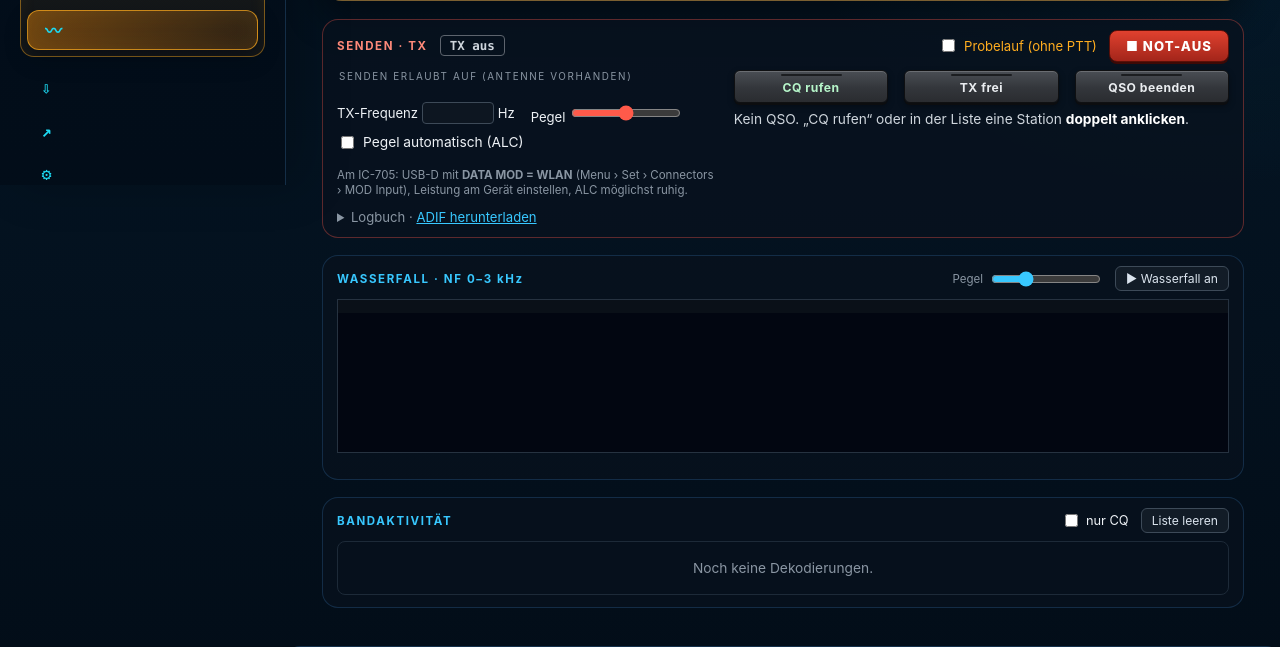
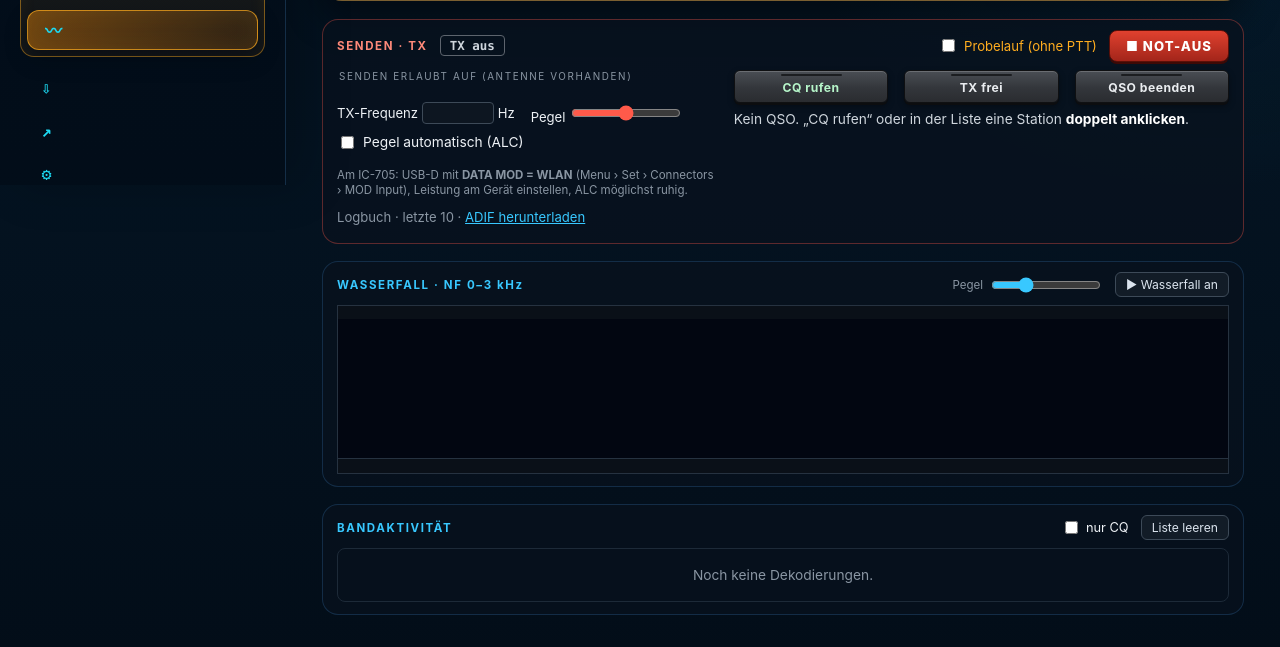
Before and after one commit to OrbitHubApp/orbithub, a Python web app: template app/templates/digital.html in a window 1280 px wide. Shown: the part 615-1262 px from the top of the page. Run offline with Jinja, Linux system fonts and the light colour scheme; the template is opened without the code that fills it, so the values that code supplies are empty.

Commit message:
Digital: Logbuch zeigt immer die letzten 10 QSOs, Gegenrufzeichen orange bei bestehender Verbindung, Wasserfall-Rufzeichen ohne Ueberlappung
Co-Authored-By: Claude Opus 5.5 <noreply@anthropic.com>

Claude-Session: https://claude.ai/code/session_01RuEozJfG5USNhWH6zw9hZE

```diff
--- a/app/templates/digital.html
+++ b/app/templates/digital.html
@@ -145,10 +145,10 @@ OrbitHub &middot; {{ t('nav.digital') }}
     </div>
   </div>
   <div class="dg-msg" id="dg-tx-err" hidden></div>
-  <details class="dg-log">
-    <summary>Logbuch <span id="dg-log-n"></span> · <a href="/api/digital/log.adi" download>ADIF herunterladen</a></summary>
+  <div class="dg-log">
+    <div class="dg-log-head">Logbuch · letzte 10 <span id="dg-log-n"></span> · <a href="/api/digital/log.adi" download>ADIF herunterladen</a></div>
     <table class="dg-table" id="dg-log-table"></table>
-  </details>
+  </div>
 </section>
 
 <section class="dg-card dg-wf" aria-label="Wasserfall">
@@ -238,7 +238,8 @@ OrbitHub &middot; {{ t('nav.digital') }}
 .dg-meters.is-live .dg-meter-note { color: var(--dg-red); }
 .dg-qsobig { margin-top: 12px; padding: 10px 14px; border-radius: 8px; border: 1px solid rgba(255,90,74,0.45); background: linear-gradient(90deg, rgba(255,90,74,0.12), rgba(255,90,74,0.03)); display: grid; grid-template-columns: auto minmax(0, 1fr) auto; grid-template-areas: "call info rst" "state state state"; gap: 4px 18px; align-items: center; }
 .dg-qsobig.is-done { border-color: rgba(60,224,122,0.5); background: linear-gradient(90deg, rgba(60,224,122,0.12), rgba(60,224,122,0.03)); }
-.dg-qb-call { grid-area: call; font-family: var(--dg-mono); font-weight: 800; font-size: clamp(1.8rem, 4vw, 2.8rem); color: #fff; letter-spacing: 0.04em; line-height: 1; }
+.dg-qb-call { grid-area: call; font-family: var(--dg-mono); font-weight: 800; font-size: clamp(1.8rem, 4vw, 2.8rem); color: #fff; letter-spacing: 0.04em; line-height: 1; transition: color 0.3s; }
+.dg-qb-call.is-connected { color: #ff9a2e; text-shadow: 0 0 18px rgba(255,154,46,0.35); }
 .dg-qb-info { grid-area: info; min-width: 0; }
 .dg-qb-country { font-size: 1.15rem; font-weight: 700; color: #ffd38a; white-space: nowrap; overflow: hidden; text-overflow: ellipsis; }
 .dg-qb-dist { font-family: var(--dg-mono); font-size: 0.86rem; color: #cfd6dd; }
@@ -302,8 +303,9 @@ OrbitHub &middot; {{ t('nav.digital') }}
 .dg-wf-scale { position: relative; height: 1.3em; border: 1px solid #263240; border-bottom: none; background: #0a1018; font-size: 0.66rem; color: var(--dg-dim); overflow: hidden; }
 .dg-wf-scale span { position: absolute; top: 0.15em; transform: translateX(-50%); white-space: nowrap; font-variant-numeric: tabular-nums; }
 .dg-wf-canvas { display: block; width: 100%; height: 140px; background: #020611; border: 1px solid #263240; border-top: none; image-rendering: pixelated; }
-.dg-wf-marks { position: relative; height: 1.4em; font-size: 0.62rem; overflow: hidden; }
-.dg-wf-marks span { position: absolute; transform: translateX(-50%); white-space: nowrap; color: var(--dg-amber); font-family: var(--dg-mono); }
+.dg-wf-marks { position: relative; height: 1.4em; font-size: 0.66rem; overflow: hidden; border: 1px solid #263240; border-top: none; background: #0a1018; }
+.dg-wf-marks span { position: absolute; transform: translateX(-50%); white-space: nowrap; color: var(--dg-amber); font-family: var(--dg-mono); line-height: 1.3em; }
+.dg-wf-marks span::before { content: ""; position: absolute; left: 50%; top: -0.25em; width: 1px; height: 0.25em; background: currentColor; opacity: 0.6; }
 .dg-wf-marks span.is-cq { color: var(--dg-green); }
 .dg-table-wrap { max-height: 62vh; overflow: auto; border-radius: 8px; border: 1px solid #1d2a38; }
 .dg-table { width: 100%; border-collapse: collapse; font-family: var(--dg-mono); font-size: 0.82rem; font-variant-numeric: tabular-nums; }
@@ -358,7 +360,7 @@ OrbitHub &middot; {{ t('nav.digital') }}
 .dg-check { font-size: 0.86rem; display: flex; gap: 6px; align-items: center; color: var(--dg-text); cursor: pointer; }
 .dg-check input { accent-color: var(--dg-red); }
 .dg-log { margin-top: 10px; font-size: 0.82rem; color: var(--dg-dim); }
-.dg-log summary { cursor: pointer; }
+.dg-log-head { color: var(--dg-dim); }
 .dg-log a { color: var(--dg-cyan); }
 .dg-log .dg-table { margin-top: 6px; }
 .dg-table tr.is-tx td { background: rgba(255,90,74,0.10); }
@@ -655,10 +657,16 @@ OrbitHub &middot; {{ t('nav.digital') }}
     rows = rows.filter(function (d) { return !d.tx; });
     var el = $("dg-wf-marks");
     if (isWspr() || !rows.length) { el.innerHTML = ""; return; }
-    var lastUtc = rows[rows.length - 1].utc, html = "";
-    rows.filter(function (d) { return d.utc === lastUtc; }).forEach(function (d) {
-      html += '<span class="' + (d.cq ? "is-cq" : "") + '" style="left:' + (d.df / 3000 * 100).toFixed(2) + '%">' + esc(d.call || "?") + "</span>";
-    });
+    var lastUtc = rows[rows.length - 1].utc, html = "", W = el.clientWidth || 1000, CH = 7, ends = [];
+    rows.filter(function (d) { return d.utc === lastUtc; })
+      .sort(function (a, b) { return a.df - b.df; })
+      .forEach(function (d) {
+        var txt = d.call || "?", x = d.df / 3000 * W, half = txt.length * CH / 2 + 4, row = 0;
+        while (row < ends.length && ends[row] > x - half) { row++; }
+        ends[row] = x + half;
+        html += '<span class="' + (d.cq ? "is-cq" : "") + '" style="left:' + (d.df / 3000 * 100).toFixed(2) + "%;top:" + (row * 1.3 + 0.15).toFixed(2) + 'em">' + esc(txt) + "</span>";
+      });
+    el.style.height = (Math.max(1, ends.length) * 1.3 + 0.3).toFixed(2) + "em";
     el.innerHTML = html;
   }
 
@@ -772,7 +780,9 @@ OrbitHub &middot; {{ t('nav.digital') }}
     $("dg-qb-rcvd").textContent = q.rep_rcvd || "–";
     var names = { call: "ruft an", report: "Rapport gesendet", rreport: "R-Rapport gesendet", rr73: "RR73 gesendet – QSO komplett", "73": "73 gesendet – QSO komplett", done: "QSO beendet ✓", cq: "Antwort auf CQ" };
     $("dg-qb-state").textContent = (names[q.state] || q.state) + (q.tries && q.state !== "done" ? " · Versuch " + q.tries : "") + (tx.next ? " · nächste Aussendung " + tx.next.utc.slice(11, 19) + " UTC" : "") + (q.rx_snr != null ? " · zuletzt gehört mit " + (q.rx_snr > 0 ? "+" : "") + q.rx_snr + " dB" : "");
-    el.classList.toggle("is-done", q.state === "done" || q.state === "rr73" || q.state === "73");
+    var finished = q.state === "done" || q.state === "rr73" || q.state === "73";
+    el.classList.toggle("is-done", finished);
+    $("dg-qb-call").classList.toggle("is-connected", !finished && !!(q.rep_rcvd || (q.cq && q.call)));
   }
   $("dg-autolevel").addEventListener("change", function (ev) { txPost("config", { auto_level: ev.target.checked }); });
   $("dg-dry").addEventListener("change", function (ev) {
@@ -816,11 +826,11 @@ OrbitHub &middot; {{ t('nav.digital') }}
   function loadLog() {
     fetch("/api/digital/log").then(function (r) { return r.json(); }).then(function (d) {
       var q = d.qsos || [];
-      $("dg-log-n").textContent = "(" + q.length + (q.length === 1 ? " QSO)" : " QSOs)");
+      $("dg-log-n").textContent = "(insgesamt " + q.length + (q.length === 1 ? " QSO)" : " QSOs)");
       $("dg-log-table").innerHTML = q.length ? '<thead><tr><th class="l">Datum</th><th class="l">UTC</th><th class="l">Rufzeichen</th><th class="l">Locator</th><th>Band</th><th class="l">Mode</th><th>gesendet</th><th>erhalten</th></tr></thead><tbody>' +
-        q.slice(0, 50).map(function (r) {
+        q.slice(0, 10).map(function (r) {
           return '<tr><td class="l">' + esc(r.QSO_DATE) + '</td><td class="l">' + esc((r.TIME_ON || "").slice(0, 4)) + '</td><td class="l msg">' + esc(r.CALL) + '</td><td class="l">' + esc(r.GRIDSQUARE || "") + "</td><td>" + esc(r.BAND || "") + '</td><td class="l">' + esc(r.SUBMODE || r.MODE) + "</td><td>" + esc(r.RST_SENT || "") + "</td><td>" + esc(r.RST_RCVD || "") + "</td></tr>";
-        }).join("") + "</tbody>" : "";
+        }).join("") + "</tbody>" : '<tbody><tr><td class="l">Noch keine QSOs.</td></tr></tbody>';
     }).catch(function () {});
   }
 
```
